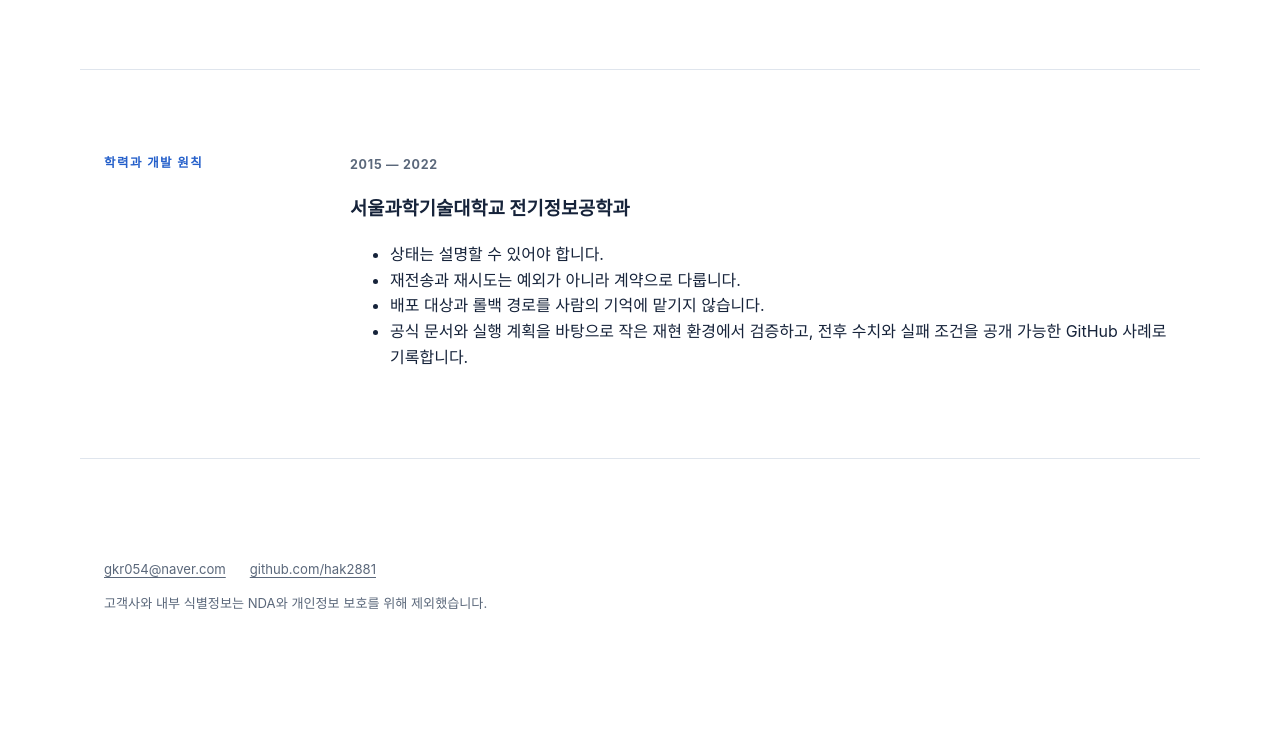
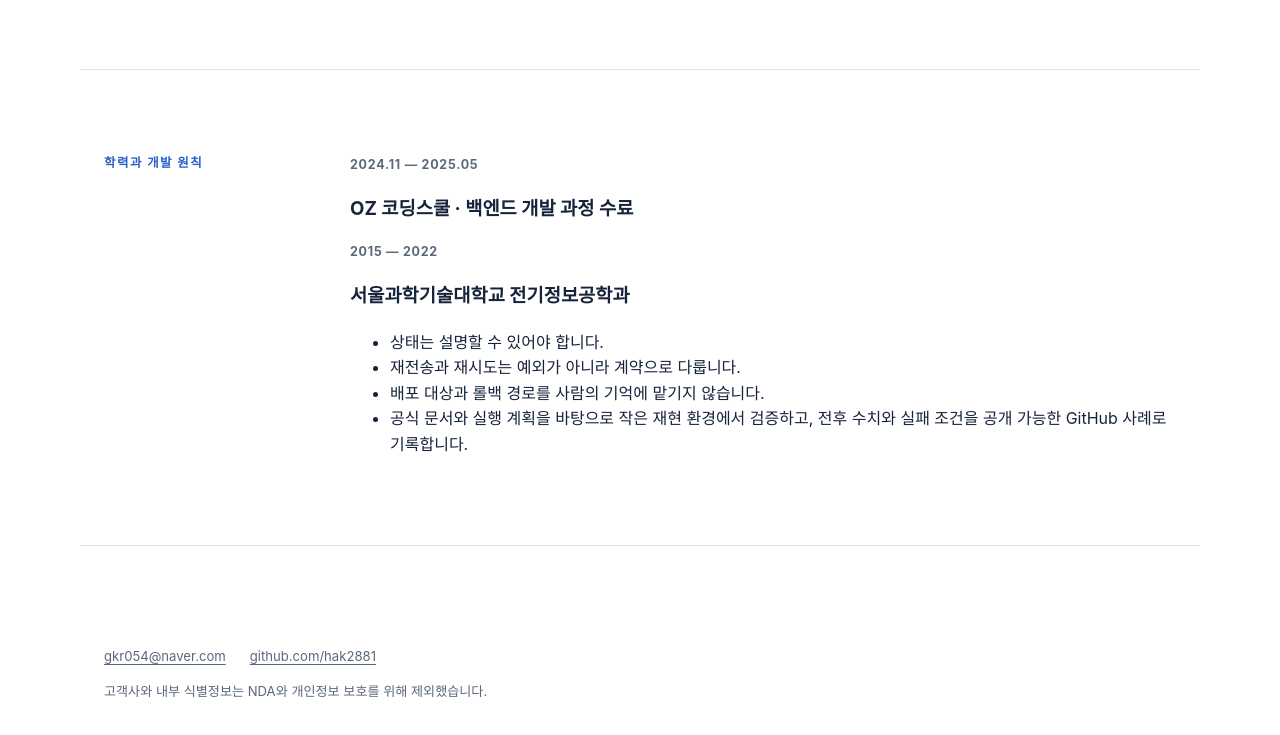
Before and after one commit to hak2881/byunghak-kim, a website: page index.html in a window 1280 px wide. Shown: the part 3668-4403 px from the top of the page. Before the commit the page ends 4367 px from the top, so only its background shows below. Drawn offline with Linux system fonts and the light colour scheme.

Commit message:
content: add OZ backend education

```diff
--- a/index.html
+++ b/index.html
@@ -156,6 +156,10 @@
       <h2 id="about-title" data-i18n="about.title" data-ko="학력과 개발 원칙" data-en="Education &amp; principles">학력과 개발 원칙</h2>
       <div>
         <article>
+          <p class="period" data-i18n="education.oz.period" data-ko="2024.11 — 2025.05" data-en="2024.11 — 2025.05">2024.11 — 2025.05</p>
+          <h3 data-i18n="education.oz.program" data-ko="OZ 코딩스쿨 · 백엔드 개발 과정 수료" data-en="OZ Coding School · Backend Development Program · Completed">OZ 코딩스쿨 · 백엔드 개발 과정 수료</h3>
+        </article>
+        <article>
           <p class="period">2015 — 2022</p>
           <h3 data-i18n="education.school" data-ko="서울과학기술대학교 전기정보공학과" data-en="Seoul National University of Science and Technology · Electrical and Information Engineering">서울과학기술대학교 전기정보공학과</h3>
         </article>
```
Also changed, not shown: tests/resume.test.mjs (+7 -0 lines).
